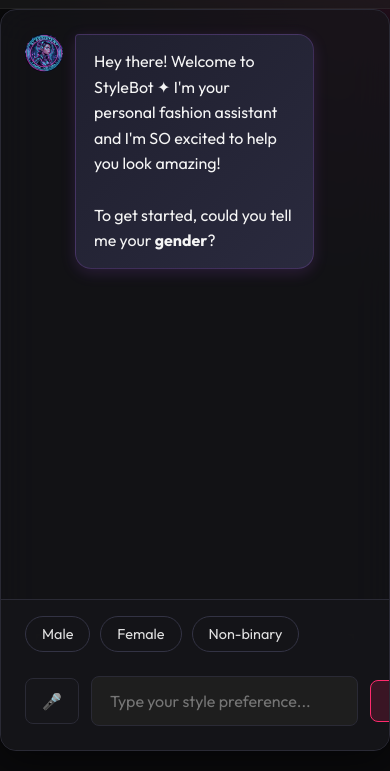
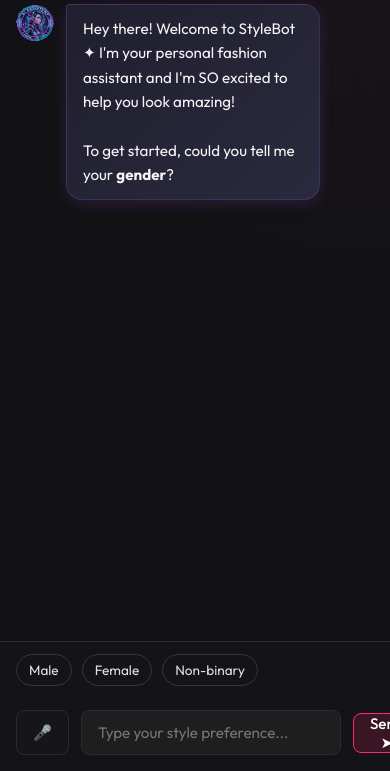
Before and after one commit to Amrittr/AI_style_bot_2, a website: page public/chat.html in a window 390 px wide. Shown: the part 73-844 px from the top of the page. Drawn offline with Linux system fonts and the light colour scheme; no server answers.

Commit message:
Your new message here

```diff
--- a/public/chat.html
+++ b/public/chat.html
@@ -19,7 +19,7 @@
         </div>
     </nav>
 
-    <div style="flex: 1; width: 100%; max-width: 900px; display: flex; flex-direction: column; background: rgba(22, 22, 26, 0.7); backdrop-filter: blur(20px); border-radius: 16px; border: 1px solid var(--border-color); margin-bottom: 20px; overflow: hidden; box-shadow: 0 10px 40px rgba(0,0,0,0.5);">
+    <div class="chat-layout-wrapper">
         <main class="chat-container" id="chat-container" style="flex: 1; overflow-y: auto;">
             <div class="message bot">
                 <div class="avatar"></div>
--- a/public/style.css
+++ b/public/style.css
@@ -666,14 +666,31 @@ body {
     50% { transform: translateY(-15px) rotate(5deg); }
 }
 
-/* Responsive */
+/* Chat Layout Wrapper */
+.chat-layout-wrapper {
+    flex: 1;
+    width: 100%;
+    max-width: 900px;
+    display: flex;
+    flex-direction: column;
+    background: rgba(22, 22, 26, 0.7);
+    backdrop-filter: blur(20px);
+    border-radius: 16px;
+    border: 1px solid var(--border-color);
+    margin-bottom: 20px;
+    overflow: hidden;
+    box-shadow: 0 10px 40px rgba(0,0,0,0.5);
+}
+
+/* Tablets & iPads (max-width: 900px) */
 @media (max-width: 900px) {
     .hero-section {
         flex-direction: column;
         text-align: center;
-        padding-top: 40px;
+        padding-top: 60px;
+        min-height: auto;
     }
-    .hero-title { font-size: 3.5rem; }
+    .hero-title { font-size: 3.2rem; }
     .hero-actions { justify-content: center; }
     .nav-links { display: none; }
 
@@ -681,6 +698,7 @@ body {
         flex-direction: column;
         text-align: center;
         padding: 40px 30px;
+        margin: 40px 4% 80px;
     }
     .brand-tags {
         justify-content: center;
@@ -691,4 +709,46 @@ body {
     .banner-content h2 {
         font-size: 2.2rem;
     }
+
+    .chat-layout-wrapper {
+        margin: 10px;
+        width: calc(100% - 20px);
+        max-width: none;
+    }
 }
+
+/* Mobile Devices (max-width: 600px) */
+@media (max-width: 600px) {
+    .hero-title { font-size: 2.5rem; }
+    .hero-subtitle { font-size: 1rem; }
+    .hero-actions { flex-direction: column; gap: 15px; }
+    .btn-primary, .btn-secondary { width: 100%; text-align: center; }
+
+    .features-section { padding: 60px 4% 80px; }
+    .section-title { font-size: 2rem; margin-bottom: 40px; }
+
+    .product-banner { padding: 30px 20px; }
+    .banner-content h2 { font-size: 1.8rem; }
+    .shopping-bag-icon { font-size: 6rem; }
+
+    .navbar { padding: 16px 4%; }
+    .nav-logo { font-size: 1.4rem; }
+
+    /* Make chat almost full screen on mobile */
+    .chat-layout-wrapper {
+        margin: 0;
+        width: 100%;
+        border-radius: 0;
+        border: none;
+        box-shadow: none;
+        margin-bottom: 0;
+    }
+
+    .chat-container { padding: 16px; }
+    .message.bot .bubble, .message.user .bubble { font-size: 0.95rem; padding: 12px 16px; }
+
+    .bottom-area { padding: 12px 16px 16px 16px; }
+    .input-area input { font-size: 0.95rem; padding: 12px 16px; }
+    .input-area button { padding: 0 16px; font-size: 0.95rem; }
+    .chip { font-size: 0.85rem; padding: 6px 12px; }
+}
```
